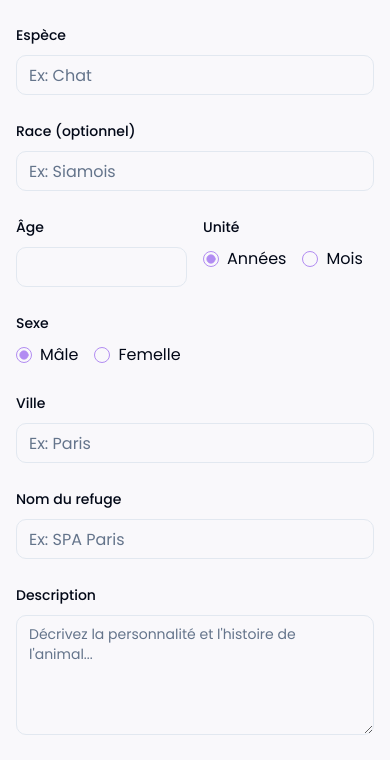
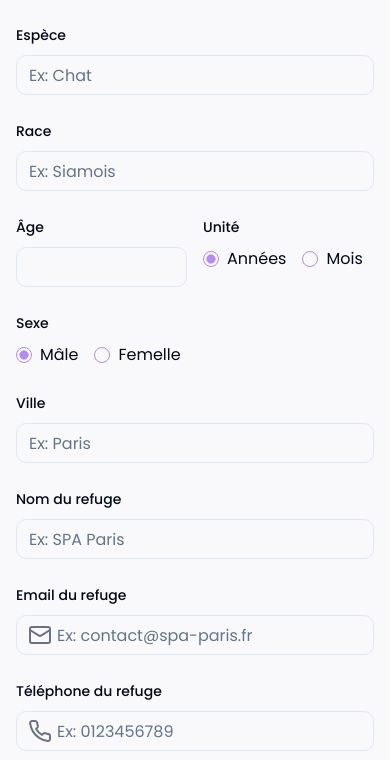
Before and after one commit to seydoumbodji/animal-de-compagnie, a React (Vite) app: page /soumettre-animal in a window 390 px wide. Shown: the part 915-1675 px from the top of the page. Built offline with nearby package versions, Linux system fonts and the light colour scheme.

Commit message:
feat: Update animal submission form
Remove adoption link and add shelter email and phone. Make all fields required.

```diff
--- a/src/components/AnimalSubmissionForm.tsx
+++ b/src/components/AnimalSubmissionForm.tsx
@@ -5,6 +5,7 @@ import { zodResolver } from '@hookform/resolvers/zod';
 import * as z from 'zod';
 import { useToast } from '@/hooks/use-toast';
 import { supabase } from '@/integrations/supabase/client';
+import { Mail, Phone } from 'lucide-react';
 import {
   Form,
   FormControl,
@@ -22,14 +23,15 @@ import { ImageUploader } from './ImageUploader';
 const formSchema = z.object({
   name: z.string().min(2, 'Le nom doit contenir au moins 2 caractères'),
   species: z.string().min(2, 'Veuillez spécifier l\'espèce'),
-  breed: z.string().optional(),
+  breed: z.string().min(2, 'Veuillez spécifier la race'),
   age_value: z.number().positive('L\'âge doit être positif'),
   age_unit: z.enum(['months', 'years']),
   gender: z.enum(['male', 'female']),
   city: z.string().min(2, 'Veuillez spécifier la ville'),
   shelter_name: z.string().min(2, 'Veuillez spécifier le nom du refuge'),
+  shelter_email: z.string().email('Veuillez fournir une adresse email valide'),
+  shelter_phone: z.string().min(10, 'Veuillez fournir un numéro de téléphone valide'),
   description: z.string().min(10, 'La description doit contenir au moins 10 caractères'),
-  adoption_link: z.string().url('Veuillez fournir un lien valide').optional(),
 });
 
 const AnimalSubmissionForm = () => {
@@ -42,6 +44,9 @@ const AnimalSubmissionForm = () => {
     defaultValues: {
       age_unit: 'years',
       gender: 'male',
+      breed: '',
+      shelter_email: '',
+      shelter_phone: '',
     },
   });
 
@@ -57,10 +62,22 @@ const AnimalSubmissionForm = () => {
 
     setIsSubmitting(true);
     try {
-      // Insert animal data - Fix: Pass values directly, not in an array
+      // Prepare animal data without shelter contact info
+      const animalData = {
+        name: values.name,
+        species: values.species,
+        breed: values.breed,
+        age_value: values.age_value,
+        age_unit: values.age_unit,
+        gender: values.gender,
+        city: values.city,
+        shelter_name: values.shelter_name,
+        description: values.description,
+      };
+
       const { data: animal, error: animalError } = await supabase
         .from('animals')
-        .insert(values) // Fix: Don't wrap in array here
+        .insert(animalData)
         .select()
         .single();
 
@@ -95,7 +112,6 @@ const AnimalSubmissionForm = () => {
         description: "L'animal a été ajouté avec succès",
       });
 
-      // Reset form
       form.reset();
       setPhotos([]);
     } catch (error) {
@@ -145,7 +161,7 @@ const AnimalSubmissionForm = () => {
           name="breed"
           render={({ field }) => (
             <FormItem>
-              <FormLabel>Race (optionnel)</FormLabel>
+              <FormLabel>Race</FormLabel>
               <FormControl>
                 <Input placeholder="Ex: Siamois" {...field} />
               </FormControl>
@@ -259,6 +275,40 @@ const AnimalSubmissionForm = () => {
 
         <FormField
           control={form.control}
+          name="shelter_email"
+          render={({ field }) => (
+            <FormItem>
+              <FormLabel>Email du refuge</FormLabel>
+              <FormControl>
+                <div className="relative">
+                  <Mail className="absolute left-3 top-1/2 transform -translate-y-1/2 text-gray-500" />
+                  <Input className="pl-10" placeholder="Ex: contact@spa-paris.fr" {...field} />
+                </div>
+              </FormControl>
+              <FormMessage />
+            </FormItem>
+          )}
+        />
+
+        <FormField
+          control={form.control}
+          name="shelter_phone"
+          render={({ field }) => (
+            <FormItem>
+              <FormLabel>Téléphone du refuge</FormLabel>
+              <FormControl>
+                <div className="relative">
+                  <Phone className="absolute left-3 top-1/2 transform -translate-y-1/2 text-gray-500" />
+                  <Input className="pl-10" placeholder="Ex: 0123456789" {...field} />
+                </div>
+              </FormControl>
+              <FormMessage />
+            </FormItem>
+          )}
+        />
+
+        <FormField
+          control={form.control}
           name="description"
           render={({ field }) => (
             <FormItem>
@@ -267,23 +317,6 @@ const AnimalSubmissionForm = () => {
                 <Textarea
                   placeholder="Décrivez la personnalité et l'histoire de l'animal..."
                   className="min-h-[120px]"
-                  {...field}
-                />
-              </FormControl>
-              <FormMessage />
-            </FormItem>
-          )}
-        />
-
-        <FormField
-          control={form.control}
-          name="adoption_link"
-          render={({ field }) => (
-            <FormItem>
-              <FormLabel>Lien d'adoption (optionnel)</FormLabel>
-              <FormControl>
-                <Input
-                  placeholder="Ex: https://www.spa.fr/adopter/fiche-animal/..."
                   {...field}
                 />
               </FormControl>
```
